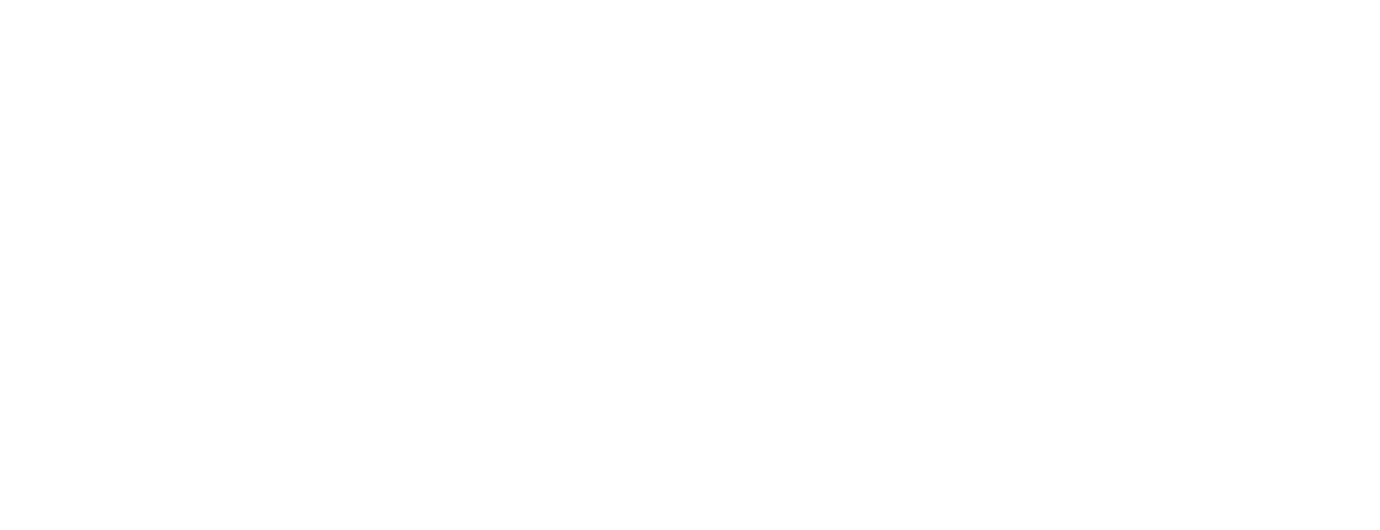
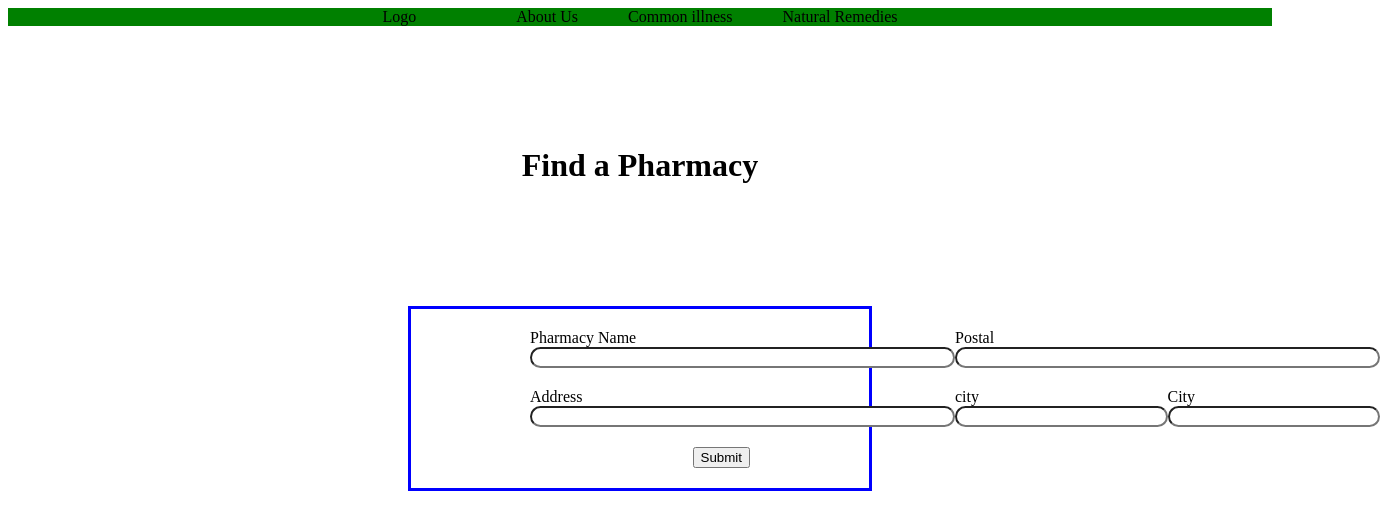
Before and after one commit to Bigowee/canada_pharmacyt, a plain HTML site: page index.html in a window 1280 px wide. Shown: the whole page, 1380 px wide, since content can reach past the window. Drawn offline with Linux system fonts and the light colour scheme.

Commit message:
Added pharmacy serach box

```diff
--- a/index.html
+++ b/index.html
@@ -4,9 +4,64 @@
     <meta charset="UTF-8">
     <meta http-equiv="X-UA-Compatible" content="IE=edge">
     <meta name="viewport" content="width=device-width, initial-scale=1.0">
+    <link rel="stylesheet" href="style.css">
     <title>Document</title>
+
 </head>
 <body>
+    <div class="navigationBar">
+        <div>Logo</div>
+        <div>
+            <ul>
+                <li>About Us</li>
+                <li>Common illness</li>
+                <li>Natural Remedies</li>
+            </ul>
+        </div>
+    </div>
+    <div>
+        <h1 class="heading1"> Find a Pharmacy</h1>
+    </div>
+
+    <div class="searchbox">
+        <div class="row1">
+            <div class="box">
+                <label>Pharmacy Name</label><br>
+                <input type="text" value size="50">
+            </div>
+            <div class="box">
+                <label>Postal</label><br>
+                <input type="text" size="50">
+            </div>
+        </div>
+
+        <div class="row2">
+            <div class="box">
+                <label>Address</address></label><br>
+                <input type="text" value size="50">
+            </div>
+            <div class="box">
+                <label>city</label><br>
+                <input type="text" style="width: 204.5px;">
+            </div>
+            <div class="box">
+                <label>City</label><br>
+                <input type="text" style="width: 204.5px;">
+            </div>
+
+
+        </div>
+
+        <div class="buttomPosition">
+            <button>Submit</button>
+        </div>
+
+
+
+
+    </div>
 
 </body>
+    </body>
+</body>
 </html>
--- a/style.css
+++ b/style.css
@@ -0,0 +1,72 @@
+body {
+    display: flex;
+    flex-direction: column;
+    min-height: 10vh;
+
+
+}
+
+ul {
+    display: flex;
+    list-style-type: none;
+    padding: 0;
+    margin: 0;
+    gap: 50px;
+
+
+
+}
+
+input {
+    border-radius: 25px;
+
+}
+
+.navigationBar {
+    display: flex;
+    justify-content: center;
+    background-color: green;
+    gap: 100px;
+
+}
+
+.heading1 {
+    display: flex;
+    justify-content: center;
+    padding-top: 100px;
+    padding-bottom: 100px;
+
+}
+
+.searchbox {
+    border-color: blue;
+    border-style: solid;
+    margin-left: 400px;
+    margin-right: 400px;
+    padding: 20px 119px 20px 119px;
+    display: flex;
+    flex-direction: column;
+
+
+}
+
+.row1{
+   display: flex;
+
+}
+
+.row2 {
+    display: flex;
+    padding-top: 20px;
+
+}
+
+
+.buttomPosition {
+   display:flex ;
+   padding-top: 20px;
+   justify-content: right;
+   border-radius: 12px;
+
+
+}
```
